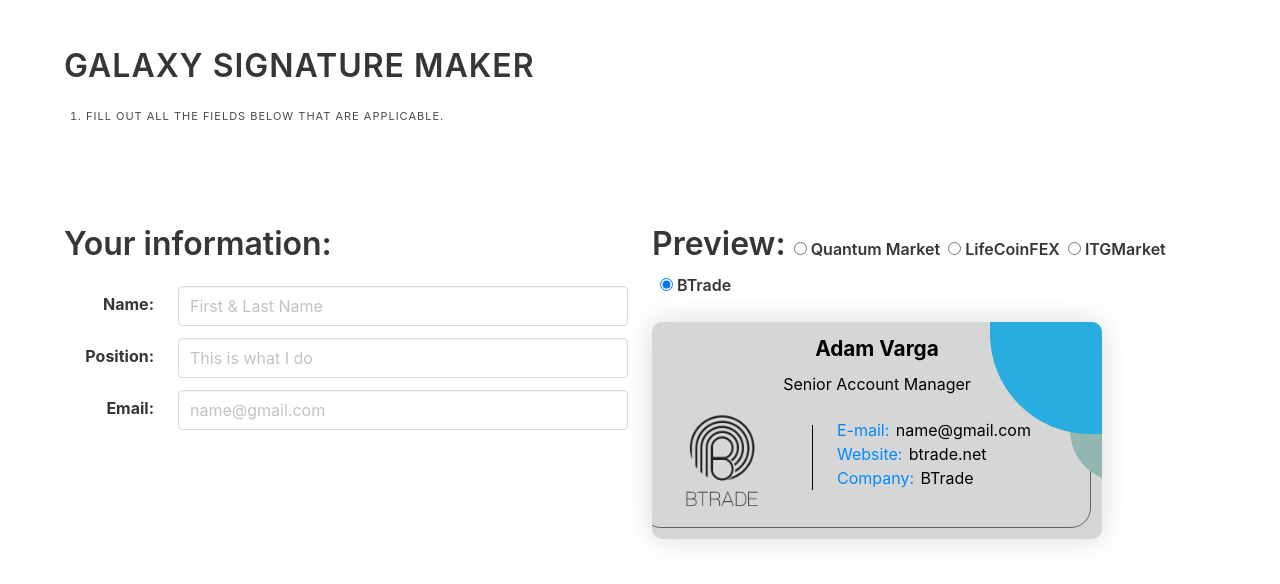
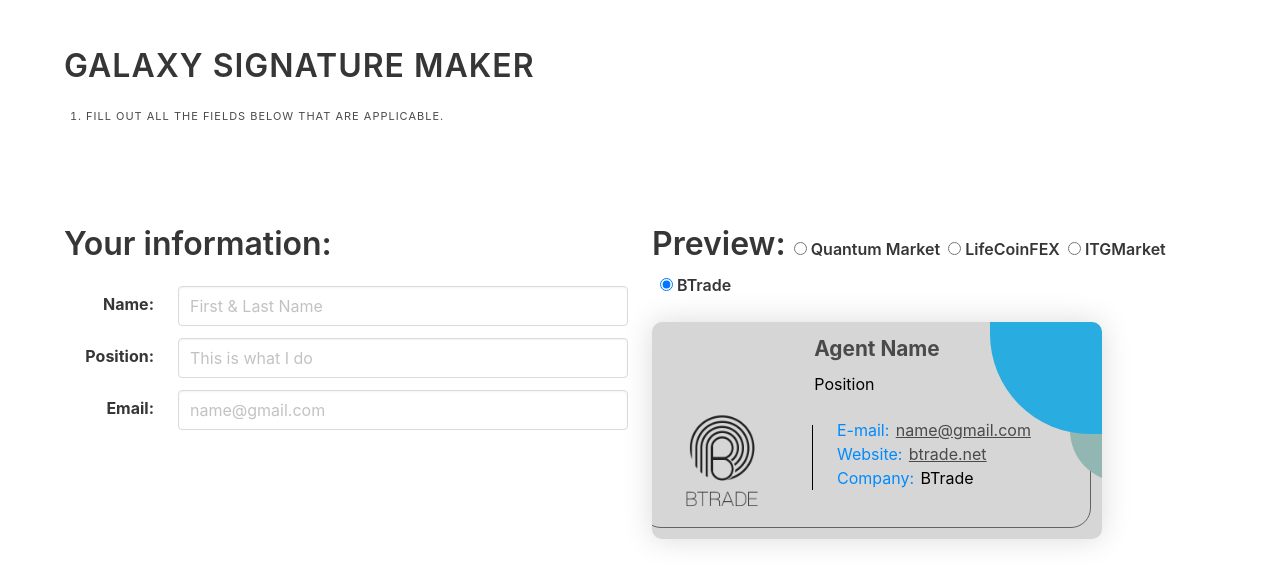
Before and after one commit to Reallisticus/E-Mail-Signature-Creator, a Next.js app: page / in a window 1280 px wide. Both pictures are taken after a click on the label "BTrade". Shown: the top 584 px of the page. Built offline with nearby package versions, Linux system fonts and the light colour scheme.

Commit message:
looking promising

```diff
--- a/src/components/signatures/btrade/btrade.component.tsx
+++ b/src/components/signatures/btrade/btrade.component.tsx
@@ -3,17 +3,18 @@
 
 const BTradeSignature = () => {
   return (
+    <article className='message is-primary'>
       <div
-      className={`${styles.card} ${styles.signatureContainer}`}
+        className={`${styles.card} ${styles.signatureContainer} 'message-body'`}
         id='signature_container'
       >
         <div id={styles.namePositionContainer}>
           <p className={styles.headerSection}>
-          <strong className={styles.name} id='preparedName'>
-            Adam Varga
+            <strong className={'name' + ' ' + styles.name} id='preparedName'>
+              Agent Name
             </strong>
           </p>
-        <p className={`${styles.position} rolepos`}>Senior Account Manager</p>
+          <p className={styles.position + ' ' + 'position'}>Position</p>
         </div>
         <table
           cellSpacing='0'
@@ -32,7 +33,9 @@
                   <span className={styles.email}>E-mail:</span>
                   <a
                     href='mailto:name@gmail.com'
-                  className={`${styles.linkOne} ${styles.paragraphFour}`}
+                    className={
+                      'email' + ' ' + styles.linkOne + styles.paragraphFour
+                    }
                   >
                     name@gmail.com
                   </a>
@@ -57,6 +60,7 @@
           </tbody>
         </table>
       </div>
+    </article>
   );
 };
 
```
Lines whose indentation alone changed are shown as unchanged.
